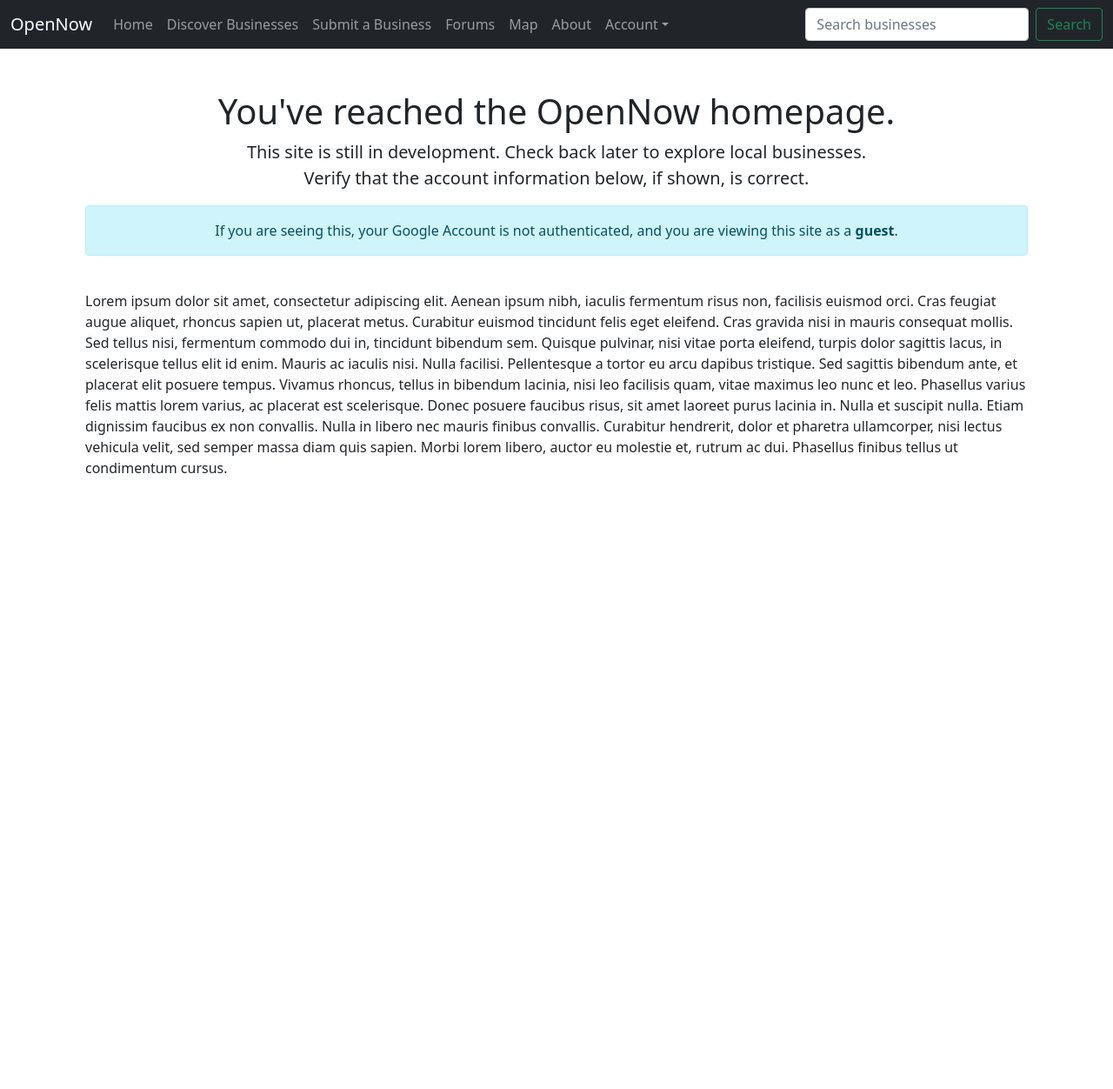
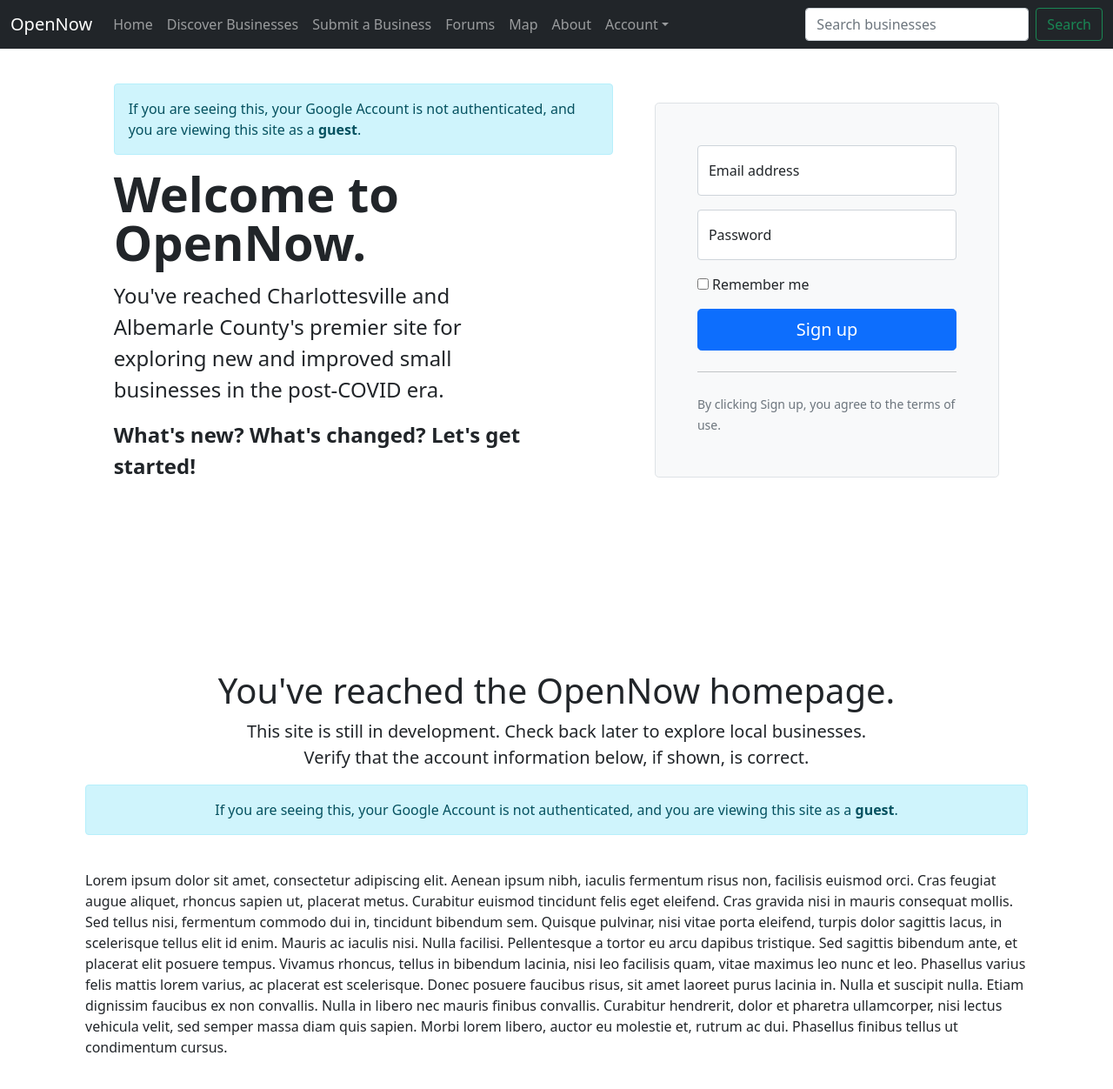
Before and after one commit to AndrewNguyen1/open-now, a Django app: page /open_now/home/ in a window 1280 px wide. Shown: the whole page at 87% size. Before the commit the page ends 544 px from the top, so only its background shows below. Run offline with Django 3.2, Linux system fonts and the light colour scheme; some libraries are stand-ins or nearby versions.

Commit message:
started implementing hero images to homepage

```diff
--- /dev/null
+++ b/open_now/static/css/heroes.css
@@ -0,0 +1,11 @@
+.b-example-divider {
+  height: 3rem;
+  background-color: rgba(0, 0, 0, .1);
+  border: solid rgba(0, 0, 0, .15);
+  border-width: 1px 0;
+  box-shadow: inset 0 .5em 1.5em rgba(0, 0, 0, .1), inset 0 .125em .5em rgba(0, 0, 0, .15);
+}
+
+@media (min-width: 992px) {
+  .rounded-lg-3 { border-radius: .3rem; }
+}
--- /dev/null
+++ b/open_now/static/css/navbar.css
@@ -0,0 +1,7 @@
+body {
+  padding-bottom: 20px;
+}
+
+.navbar {
+  margin-bottom: 20px;
+}
--- a/open_now/templates/open_now/base.html
+++ b/open_now/templates/open_now/base.html
@@ -40,6 +40,11 @@
 
     <!-- Custom styles for this template -->
     <link href="{% static 'css/starter-template.css' %}" rel="stylesheet">
+    <link href="{% static 'css/navbar.css' %}" rel="stylesheet">
+    <link href="{% static 'css/headers.css' %}" rel="stylesheet">
+    <link href="{% static 'css/heroes.css' %}" rel="stylesheet">
+
+
 </head>
 <body>
 
@@ -97,6 +102,8 @@
     {% endblock navbar %}
 </nav>
 
+{% block header-no-div %}
+{% endblock header-no-div %}
 
 <main class="container" style="padding-top:5rem">
 
--- a/open_now/templates/open_now/forums.html
+++ b/open_now/templates/open_now/forums.html
@@ -28,7 +28,7 @@ See what other users in the community are talking about. Chime in and <strong>sh
 
 {% endblock upper-body %}
 {% block body %}
-<small class="text-muted">{{count}} currently active discussion(s) on OpenNow.</small>
+<small class="text-muted">{{count}} currently active discussion(s) on OpenNow. All times displayed in Coordinated Universal Time (UTC).</small>
 <div class="list-group">
     <li class="list-group-item list-group-item-dark flex-column align-items-start">
         <div class="d-flex w-100 justify-content-between">
@@ -45,7 +45,7 @@ See what other users in the community are talking about. Chime in and <strong>sh
     <a href="#" class="list-group-item list-group-item-action flex-column align-items-start">
         <div class="d-flex w-100 justify-content-between">
             <h5 class="mb-1">{{f.topic}}</h5>
-            <small class="text-muted">Posted by <strong>{{user.username}}</strong></small>
+            <small class="text-muted">Posted by <strong>{{user.username}}</strong> on {{f.date_created}}</small>
         </div>
         <p class="mb-3">{{f.description}}</p>
         <small class="text-muted">All replies:</small>
--- a/open_now/templates/open_now/home.html
+++ b/open_now/templates/open_now/home.html
@@ -4,7 +4,51 @@
 Homepage - OpenNow
 {% endblock page-title %}
 
+{% block header-no-div %}
+<div class="container col-xl-10 col-xxl-8 px-4 py-5">
+    <div class="row align-items-center g-5 py-5">
+        <div class="col-lg-7 text-center text-lg-start">
+            {% if user.is_authenticated %}
+            <div class="alert alert-success" role="alert">
+                If you are seeing this, your Google Account is authenticated as <strong>{{user.username}}</strong>!
+            </div>
+
+            {% else %}
+            <div class="alert alert-info" role="alert">
+                If you are seeing this, your Google Account is not authenticated, and you are viewing this site as a <strong>guest</strong>.
+            </div>
+            {% endif %}
+            <h1 class="display-4 fw-bold lh-1 mb-3">Welcome to OpenNow.</h1>
+            <p class="col-lg-10 fs-4">You've reached Charlottesville and Albemarle County's premier site for exploring new and improved small businesses in the post-COVID era.</p>
+            <p class="col-lg-10 fs-4"><strong>What's new? What's changed? Let's get started!</strong></p>
+
+        </div>
+        <div class="col-10 mx-auto col-lg-5">
+            <form class="p-5 border rounded-3 bg-light">
+                <div class="form-floating mb-3">
+                    <input type="email" class="form-control" id="floatingInput" placeholder="name@example.com">
+                    <label for="floatingInput">Email address</label>
+                </div>
+                <div class="form-floating mb-3">
+                    <input type="password" class="form-control" id="floatingPassword" placeholder="Password">
+                    <label for="floatingPassword">Password</label>
+                </div>
+                <div class="checkbox mb-3">
+                    <label>
+                        <input type="checkbox" value="remember-me"> Remember me
+                    </label>
+                </div>
+                <button class="w-100 btn btn-lg btn-primary" type="submit">Sign up</button>
+                <hr class="my-4">
+                <small class="text-muted">By clicking Sign up, you agree to the terms of use.</small>
+            </form>
+        </div>
+    </div>
+</div>
+{% endblock header-no-div %}
+
 {% block top-header %}
+
     You've reached the OpenNow homepage.
 {% endblock top-header %}
 
--- a/open_now/templates/open_now/new_forum.html
+++ b/open_now/templates/open_now/new_forum.html
@@ -2,7 +2,7 @@
 {% load static %}
 {% load crispy_forms_tags %}
 {% block page-title %}
-Submit a Reply - OpenNow
+Submit a Discussion Post - OpenNow
 {% endblock page-title %}
 
 {% block top-header %}
```
Also changed, not shown: open_now/static/css/headers.css (added, +32 -0 lines).
